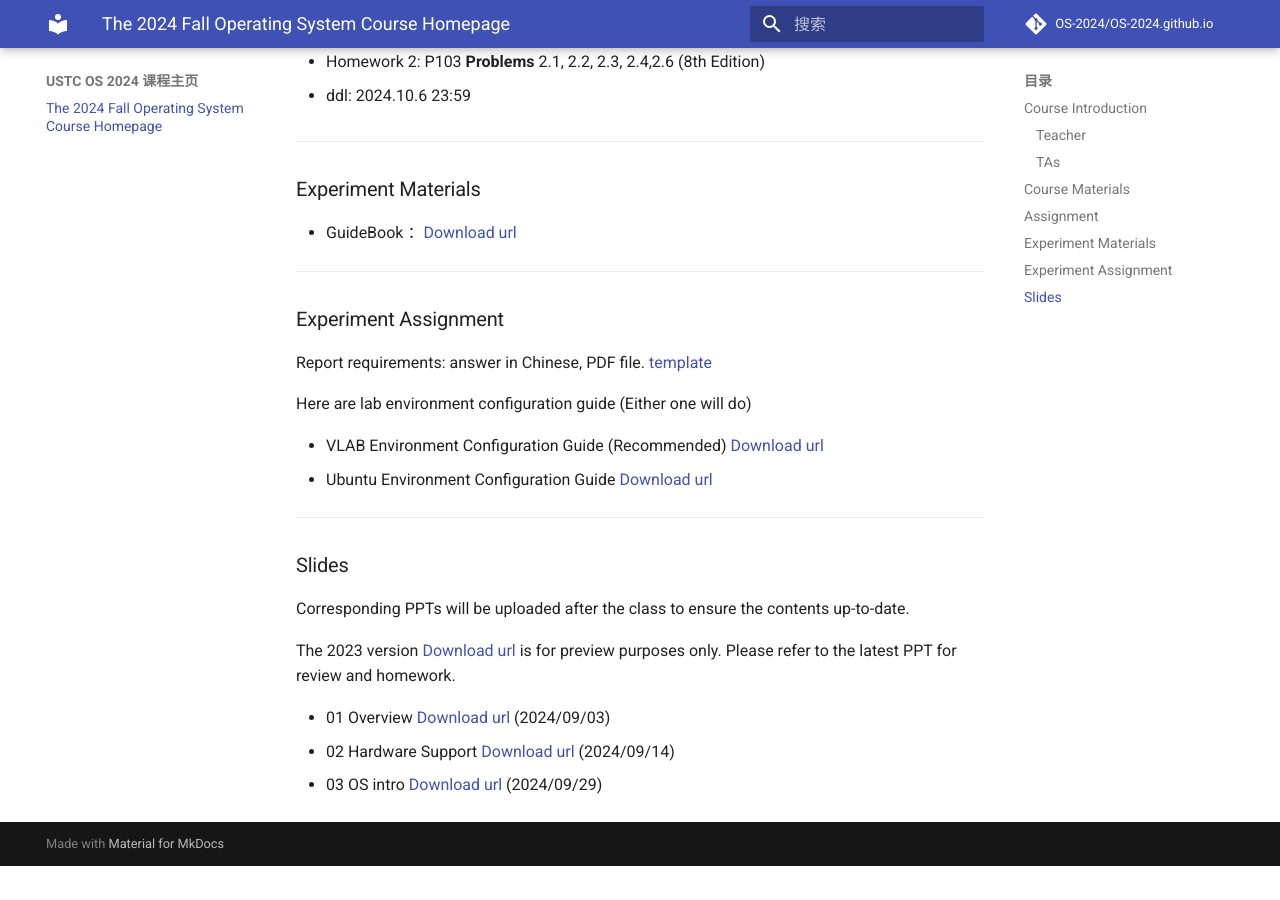
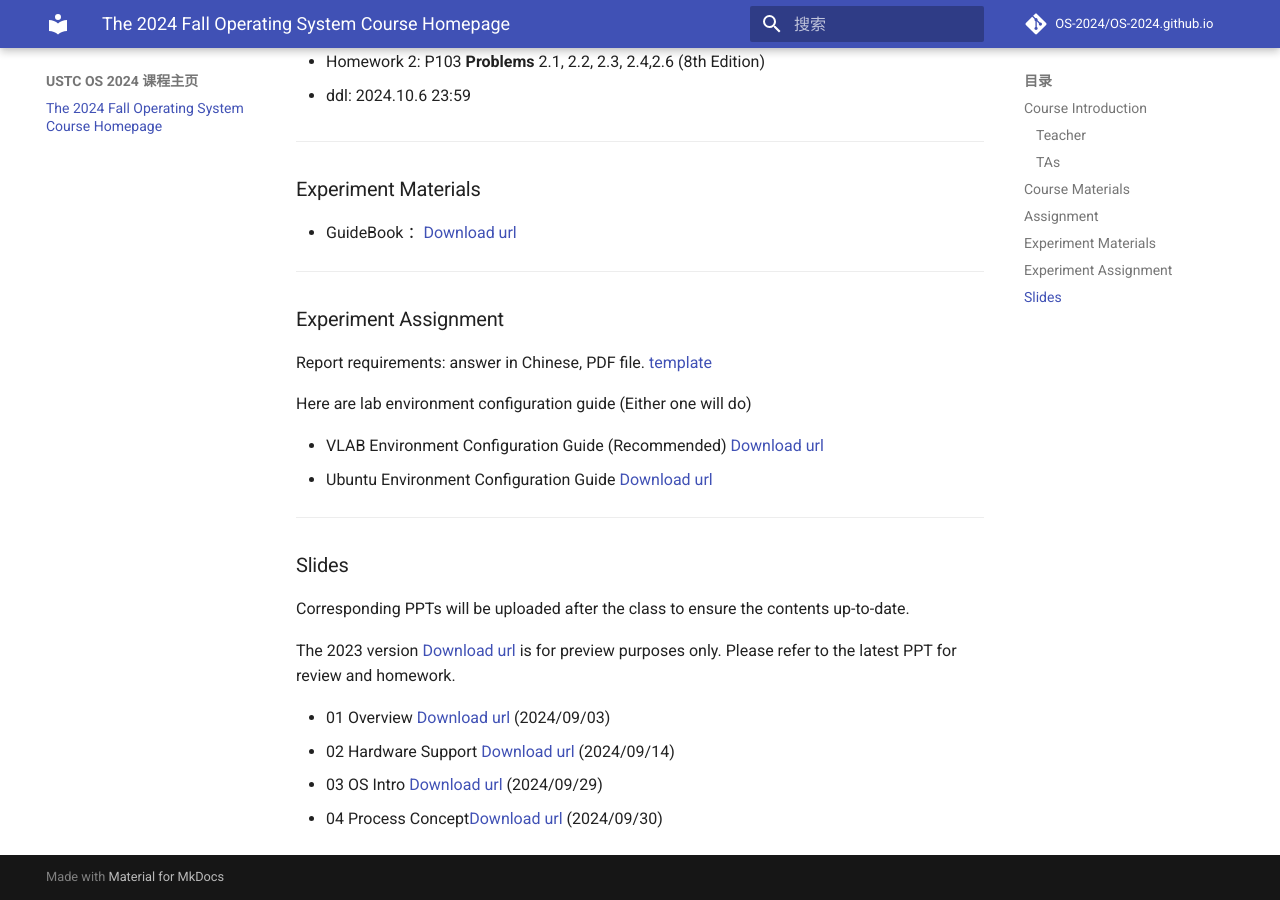
Before and after one commit to OS-2024/OS-2024.github.io, an MkDocs documentation site: the page built from docs/index.md, in a window 1280 px wide and 900 px high, scrolled down 1548 px. Built offline with MkDocs 1.6.1 and Material for MkDocs 9.7.7, drawn with Linux system fonts in a browser that asks for light colours; comment, search, counter and statistics services are not loaded; before the commit the page ends 2414 px from its top, so only the background shows below that.

Commit message:
add slide 04

```diff
--- a/docs/index.md
+++ b/docs/index.md
@@ -91,4 +91,5 @@ The 2023 version [Download url](https://rec.ustc.edu.cn/share/56d24140-68d3-11ef
 
 * 01 Overview [Download url](https://rec.ustc.edu.cn/share/444adc60-69c2-11ef-9fea-27a3ae96004d) (2024/09/03)
 * 02 Hardware Support [Download url](https://rec.ustc.edu.cn/share/43fad910-72a7-11ef-82de-b3b8021b457f) (2024/09/14)
-* 03 OS intro [Download url](https://rec.ustc.edu.cn/share/a73cbd60-7e27-11ef-96b7-ffd6959dcaa3) (2024/09/29)
+* 03 OS Intro [Download url](https://rec.ustc.edu.cn/share/a73cbd60-7e27-11ef-96b7-ffd6959dcaa3) (2024/09/29)
+* 04 Process Concept[Download url](https://rec.ustc.edu.cn/share/cf5a50f0-7ef6-11ef-9ed6-657f1e8ded50) (2024/09/30)
```
